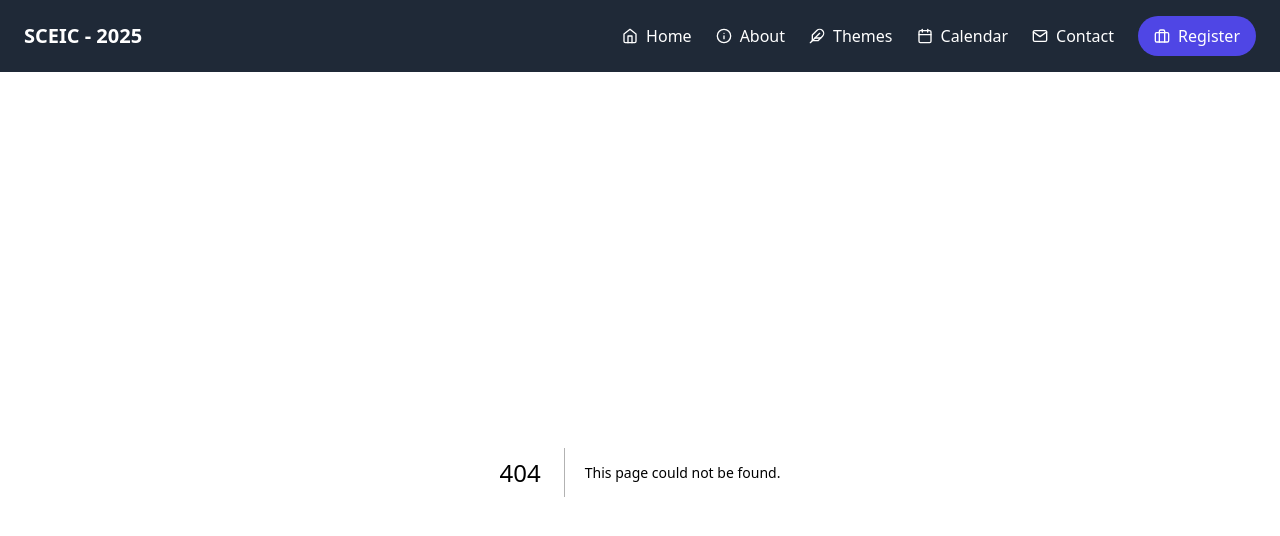
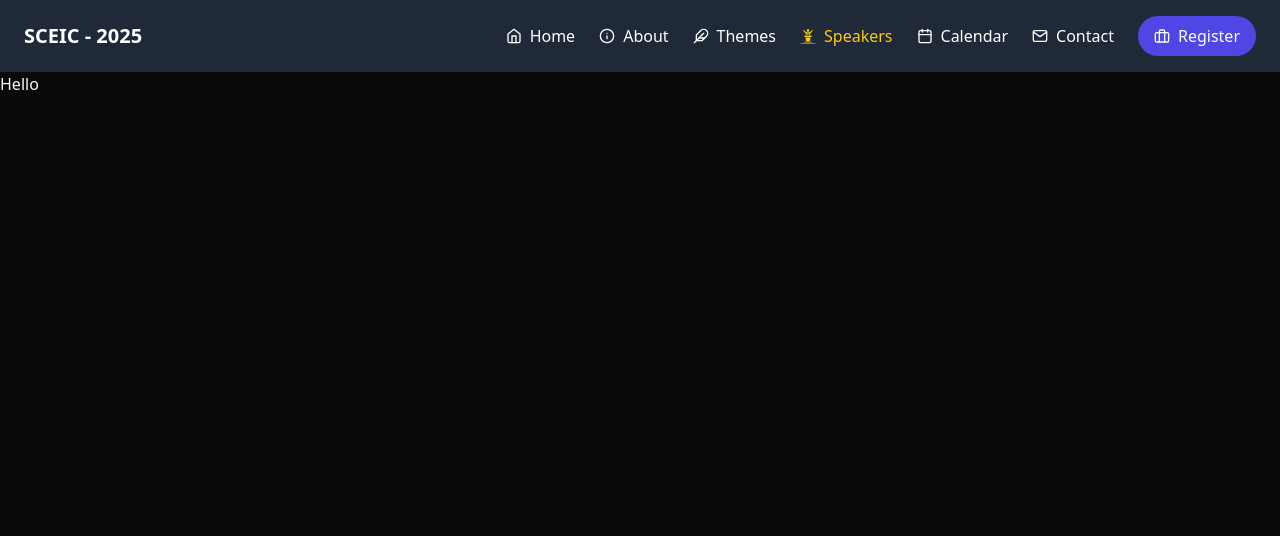
Before and after one commit to Megh2005/sceic-modified, a Next.js app: page /speakers in a window 1280 px wide. Before the commit this address had no page. Shown: the top 536 px of the page. Built offline with nearby package versions, Linux system fonts and the light colour scheme.

Commit message:
Add Speakers menu item to Navbar and create Speakers page component

```diff
--- /dev/null
+++ b/app/speakers/page.jsx
@@ -0,0 +1,9 @@
+const page = () => {
+  return (
+    <>
+      <div>Hello</div>
+    </>
+  );
+};
+
+export default page;
--- a/components/Navbar.jsx
+++ b/components/Navbar.jsx
@@ -2,6 +2,7 @@
 
 import React, { useState, useEffect } from "react";
 import { motion } from "framer-motion";
+import { GiPublicSpeaker } from "react-icons/gi";
 import {
   FiMenu,
   FiX,
@@ -32,6 +33,12 @@ const menuItems = [
     label: "Themes",
     href: "/themes",
     icon: <FiFeather />,
+  },
+  {
+    name: "speakers",
+    label: "Speakers",
+    href: "/speakers",
+    icon: <GiPublicSpeaker />,
   },
   {
     name: "calendar",
```
